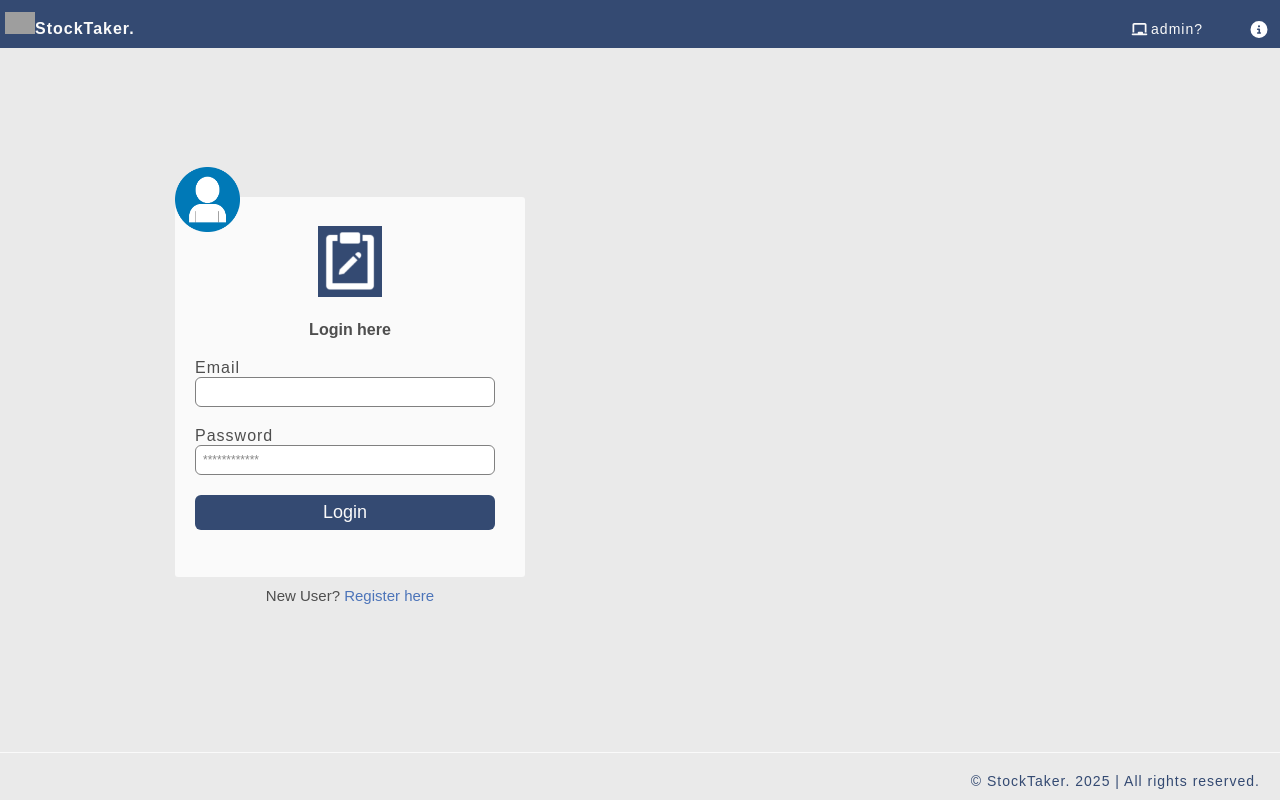
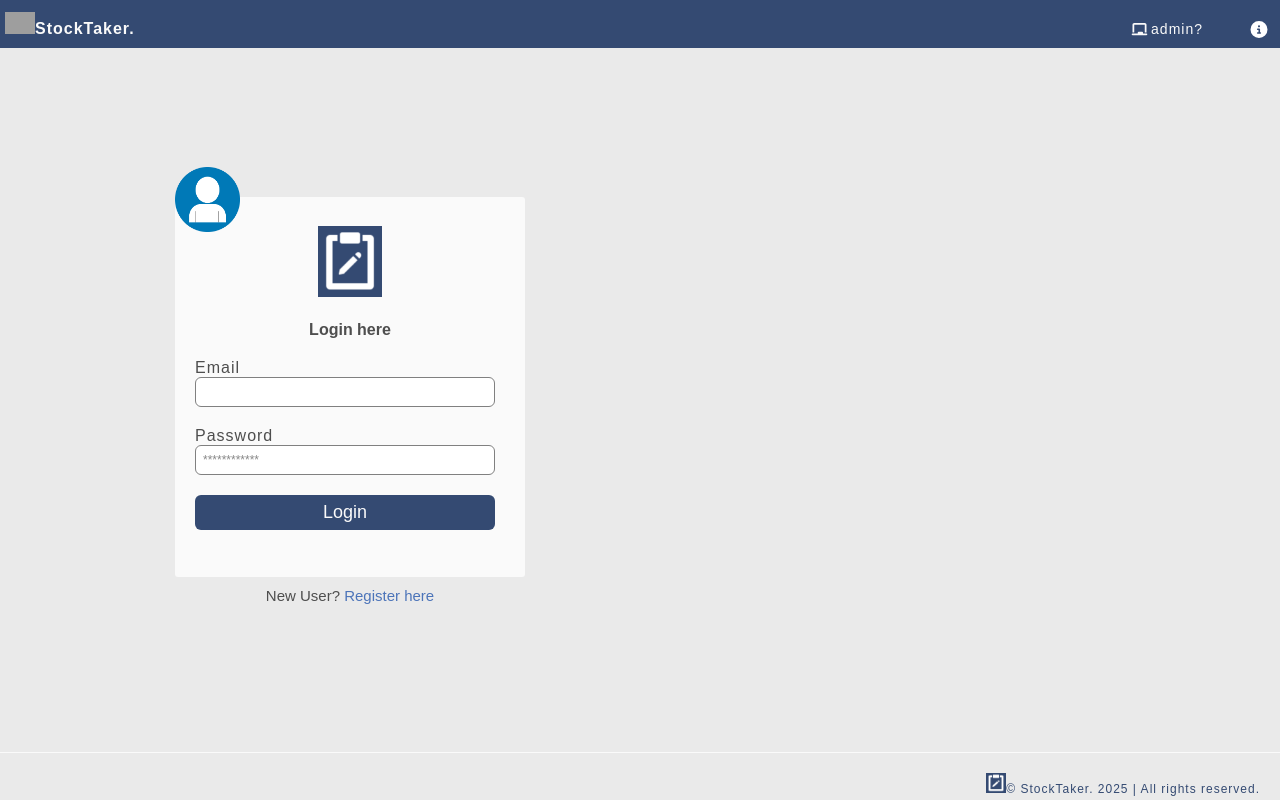
Before and after one commit to josealbin/stocktaker-client, a React (Vite) app: page / in a window 1280 px wide. Built offline with nearby package versions, Linux system fonts and the light colour scheme; grey boxes are pictures that could not be loaded.

Commit message:
footer changes

```diff
--- a/src/components/Footer/Footer.css
+++ b/src/components/Footer/Footer.css
@@ -11,7 +11,8 @@ body{ display: flex; align-items: center; background: #eaeaea;}
 .filter{ position: relative; top: 0; left: 0; right: 0; bottom: 0; z-index: 1; opacity: .7; }
 
 .footer{ width: 100%; height: 3rem; border-top: 1px solid #fafafa; padding: 20px; position: absolute; bottom:0; position:fixed; z-index:1; }
-.footer p{ text-align: right; color: #344a72; letter-spacing: 1px; font-size: 14px; }
+.footer p{ text-align: right; color: #344a72; letter-spacing: 1px; font-size: 12px; }
+.footer img {width: 20px; height: 20px;}
 
 @media(max-width: 768px){
     .footer{ display: none;}
--- a/src/components/Footer/Footer.jsx
+++ b/src/components/Footer/Footer.jsx
@@ -5,7 +5,7 @@ function Footer() {
   return (
     <div className='footer'>
       <div className='container'>
-        <p>© StockTaker. 2025 | All rights reserved.</p>
+        <p><img src="/images/icon.png" alt="StockTaker Logo" />© StockTaker. 2025 | All rights reserved.</p>
       </div>
     </div>
   )
```
